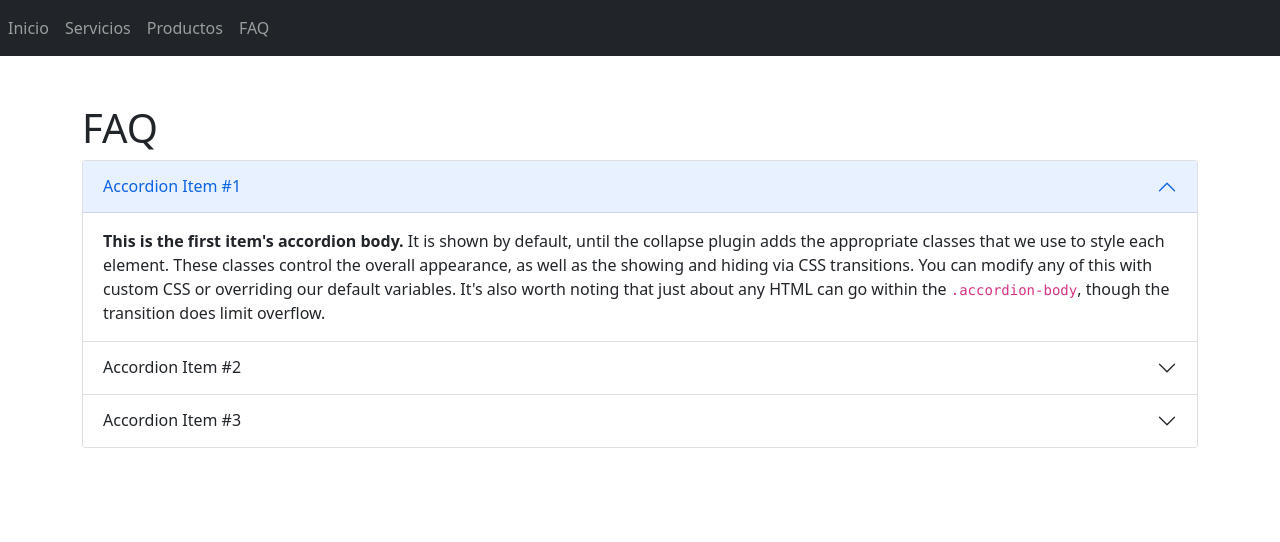
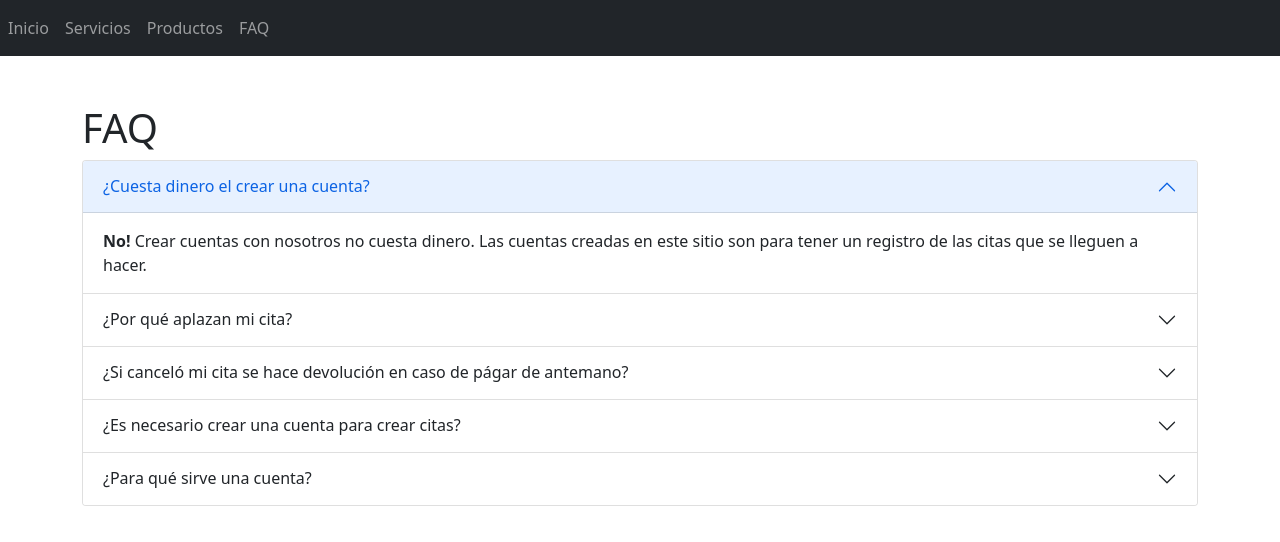
Before and after one commit to omar117/Proyecto-Estetica, an Angular app in the folder my-app/: page /ayuda in a window 1280 px wide. Shown: the top 542 px of the page. Built offline with nearby package versions, Linux system fonts and the light colour scheme.

Commit message:
Agruege preguntas y respuestas a la pagina ayuda

```diff
--- a/my-app/src/app/ayuda/ayuda.component.html
+++ b/my-app/src/app/ayuda/ayuda.component.html
@@ -2,21 +2,18 @@
     <div>
         <h1>FAQ</h1>
     </div>
-    <div class="accordion" id="accordionExample">
+    <div class=" accordion" id="accordionExample">
         <div class="accordion-item">
             <h2 class="accordion-header" id="headingOne">
                 <button class="accordion-button" type="button" data-bs-toggle="collapse" data-bs-target="#collapseOne"
                     aria-expanded="true" aria-controls="collapseOne">
-                    Accordion Item #1
+                    ¿Cuesta dinero el crear una cuenta?
                 </button>
             </h2>
             <div id="collapseOne" class="accordion-collapse collapse show" aria-labelledby="headingOne">
                 <div class="accordion-body">
-                    <strong>This is the first item's accordion body.</strong> It is shown by default, until the collapse
-                    plugin adds the appropriate classes that we use to style each element. These classes control the
-                    overall appearance, as well as the showing and hiding via CSS transitions. You can modify any of
-                    this with custom CSS or overriding our default variables. It's also worth noting that just about any
-                    HTML can go within the <code>.accordion-body</code>, though the transition does limit overflow.
+                    <strong>No!</strong> Crear cuentas con nosotros no cuesta dinero. Las cuentas creadas en este sitio
+                    son para tener un registro de las citas que se lleguen a hacer.
                 </div>
             </div>
         </div>
@@ -24,17 +21,16 @@
             <h2 class="accordion-header" id="headingTwo">
                 <button class="accordion-button collapsed" type="button" data-bs-toggle="collapse"
                     data-bs-target="#collapseTwo" aria-expanded="false" aria-controls="collapseTwo">
-                    Accordion Item #2
+                    ¿Por qué aplazan mi cita?
                 </button>
             </h2>
             <div id="collapseTwo" class="accordion-collapse collapse" aria-labelledby="headingTwo">
                 <div class="accordion-body">
-                    <strong>This is the second item's accordion body.</strong> It is hidden by default, until the
-                    collapse plugin adds the appropriate classes that we use to style each element. These classes
-                    control the overall appearance, as well as the showing and hiding via CSS transitions. You can
-                    modify any of this with custom CSS or overriding our default variables. It's also worth noting that
-                    just about any HTML can go within the <code>.accordion-body</code>, though the transition does limit
-                    overflow.
+                    <strong>Esto se debe a varias razones.</strong> Bueno nuestra estética esta en pleno crecimiento y
+                    debido a esto algunas veces nuestros estilistas no pueden con tanta carga de trabajo, sabemos que
+                    esto crea muchos inconvenientes y esto genera que cancelen sus citas por lo cual tratamos de casi
+                    nunca posponer citas que creamos que son importantes o urgentes. Si eres afectado por esto se
+                    tratará de dar alguna especie remuneración mas detalles en el establecimiento.
                 </div>
             </div>
         </div>
@@ -42,17 +38,50 @@
             <h2 class="accordion-header" id="headingThree">
                 <button class="accordion-button collapsed" type="button" data-bs-toggle="collapse"
                     data-bs-target="#collapseThree" aria-expanded="false" aria-controls="collapseThree">
-                    Accordion Item #3
+                    ¿Si canceló mi cita se hace devolución en caso de págar de antemano?
                 </button>
             </h2>
             <div id="collapseThree" class="accordion-collapse collapse" aria-labelledby="headingThree">
                 <div class="accordion-body">
-                    <strong>This is the third item's accordion body.</strong> It is hidden by default, until the
-                    collapse plugin adds the appropriate classes that we use to style each element. These classes
-                    control the overall appearance, as well as the showing and hiding via CSS transitions. You can
-                    modify any of this with custom CSS or overriding our default variables. It's also worth noting that
-                    just about any HTML can go within the <code>.accordion-body</code>, though the transition does limit
-                    overflow.
+                    <strong>Si!</strong> En dado caso de que por cualquier razón usted cancele su cita su dinero será
+                    devuelto con la mayor brevedad posible. Se tratará de informar cuando su dinero sea devuelto.
+                </div>
+            </div>
+        </div>
+        <div class="accordion-item">
+            <h2 class="accordion-header" id="headingFour">
+                <button class="accordion-button collapsed" type="button" data-bs-toggle="collapse"
+                    data-bs-target="#collapseFour" aria-expanded="false" aria-controls="collapseFour">
+                    ¿Es necesario crear una cuenta para crear citas?
+                </button>
+            </h2>
+            <div id="collapseFour" class="accordion-collapse collapse" aria-labelledby="headingFour">
+                <div class="accordion-body">
+                    <strong>Si!</strong> Es necesario crear una cuenta para poder acceder al registro de citas.
+                </div>
+            </div>
+        </div>
+        <div class="accordion-item">
+            <h2 class="accordion-header" id="headingFive">
+                <button class="accordion-button collapsed" type="button" data-bs-toggle="collapse"
+                    data-bs-target="#collapseFive" aria-expanded="false" aria-controls="collapseFive">
+                    ¿Para qué sirve una cuenta?
+                </button>
+            </h2>
+            <div id="collapseFive" class="accordion-collapse collapse" aria-labelledby="headingFive">
+                <div class="accordion-body">
+                    <strong>Por varias razones.</strong>
+                    <ul class="list-group">
+                        <li class="list-group-item">El crear una cuenta en nuestro sitio web te permite agendar citas
+                            con nosotros para que no tengas inconvenientes al momento de llegar a nuestro
+                            establecimiento.</li>
+                        <li class="list-group-item">Puedes tener un control de las citas que has programado o hecho en
+                            algún momento, esto se refiere a poder cancelar citas futuras y repasar la información de
+                            las citas que has tenido con nosotros.</li>
+                        <li class="list-group-item">Es un control que llevamos nosotros en nuestro establecimiento para
+                            agendar de una manera mas controlada las citas y poder realizar ciertos ajustes a estas.
+                        </li>
+                    </ul>
                 </div>
             </div>
         </div>
```
